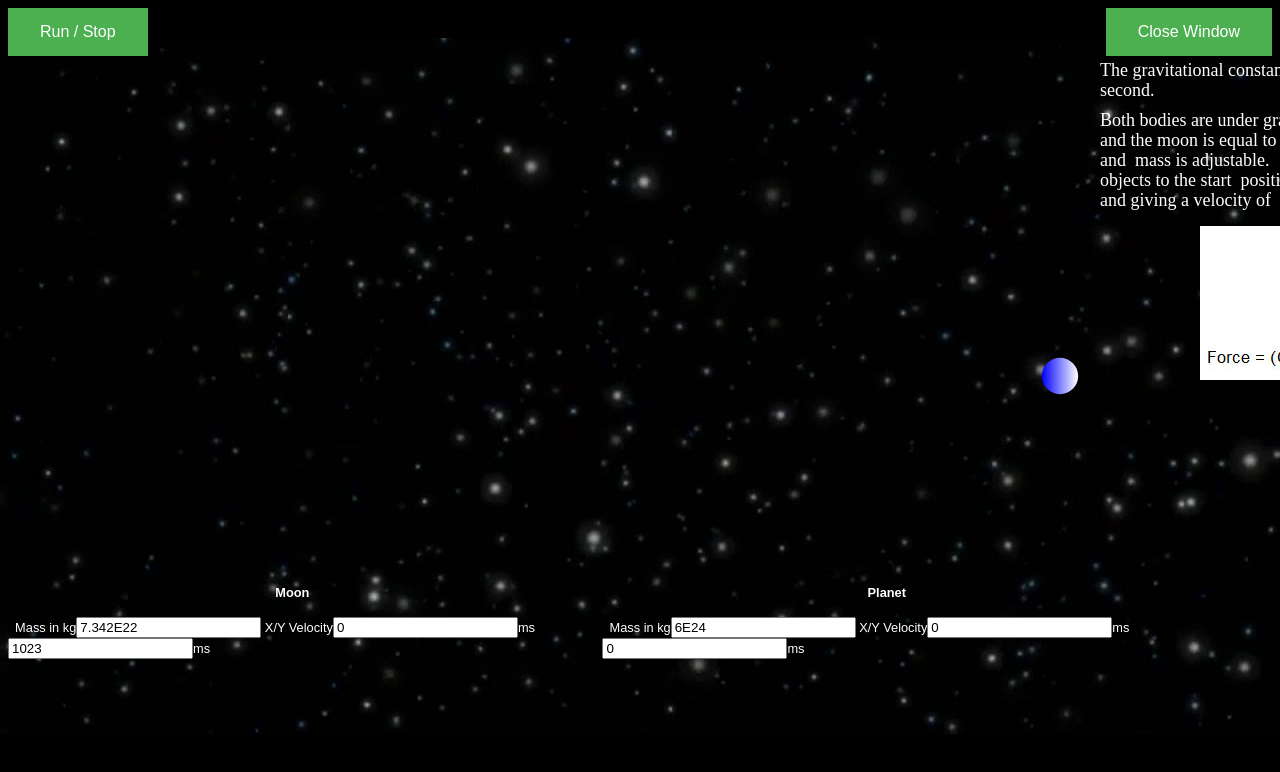
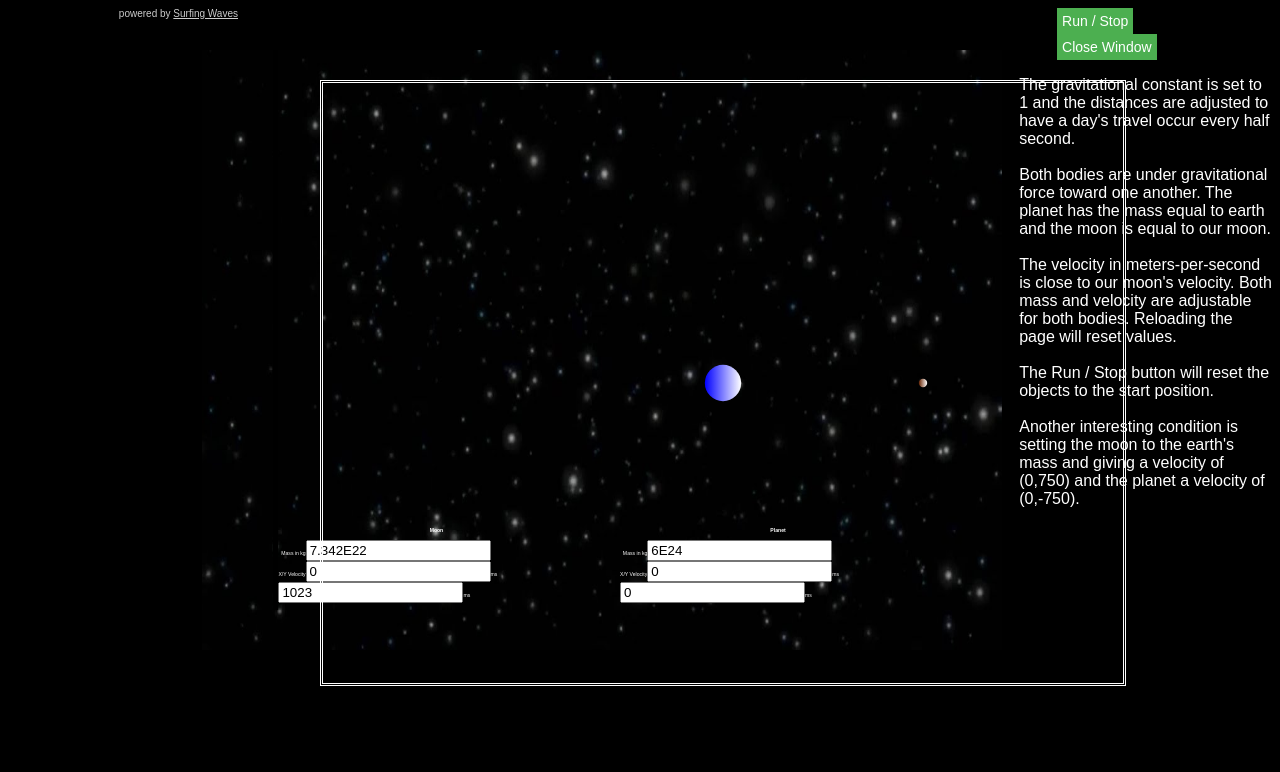
Before and after one commit to dickbrmly/Physics, a website: page gravitation/index.html in a window 1280 px wide. Drawn offline with Linux system fonts and the light colour scheme.

Commit message:
added volume items and made gravity screen smaller

```diff
--- a/gravitation/gravitation.css
+++ b/gravitation/gravitation.css
@@ -2,32 +2,55 @@ body {
     background-color: black;
     font-family: Arial, Helvetica, sans-serif;
     background-image: url('stars.jpg');
-    background-position-y: 3vw;
-    background-size: 100% 87%;
+   background-position-x: 42%;
+   background-position-y: 25%;
+    background-size: 800px 600px;
     background-repeat: no-repeat;
 }
 
-canvas {
+.left, .right {
+    margin-top: 0;
+    height: 47vw;
+    font-size: 1vw;
+}
+
+.left {
+    color: white;
+    border-right: 5px solid black;
+    float: left;
+    width: 21%;
+}
+
+.right {
+    color: white;
+    border-left: 5px solid black;
+    float: right;
+    margin-right: 0%;
+    width: 20%;
+}
+
+    canvas {
+        border-color:white;
+        border-style:double;
     position: absolute;
-    margin-top: 2vw;
-    left: 0%;
-    top: 0%;
+    left: 25%;
+    top: 10%;
 }
 
 .satellite {
-    font-size: 1vw;
+    font-size: 0.4vw;
    float:left;
     color: white;
-    width:45%;
+    width:25%;
     height: 2vw;
     margin-top: 40vw;
 }
 
 .planet {
    float:left;
-   font-size: 1vw;
+   font-size: 0.4vw;
     color: white;
-    width: 45%;
+    width: 25%;
     height: 2vw;
     margin-left: 2vw;
     margin-top:40vw;
@@ -35,13 +58,14 @@ canvas {
 
 .button {
     background-color: #4CAF50; /* Green */
+    margin-left: 15%;
     border: none;
     color: white;
-    padding: 15px 32px;
+    padding: 5px 5px;
     text-align: center;
     text-decoration: none;
     display: inline-block;
-    font-size: 16px;
+    font-size: 14px;
 }
 
 .button:hover {
--- a/gravitation/gravitation.js
+++ b/gravitation/gravitation.js
@@ -33,23 +33,7 @@ class item {
 }
 
 function gravitate() {
-    if (flag === false) {
-        ctx.font = "18px Times Newroman";
-
-        ctx.fillText("The gravitational constant is set to 1 and the distances adjusted to have a day's travel occur every half", 1100, 50);
-        ctx.fillText("second.", 1100, 70);
-        ctx.fillText("Both bodies are under gravitational force toward one another.  The planet has the mass equal to earth", 1100, 100);
-        ctx.fillText("and the moon is equal to our moon. The velocity in meters per second is close to our moon's velocity", 1100, 120);
-        ctx.fillText("and  mass is adjustable.   Reloading the page will reset values. The  Run / Stop  button will reset the", 1100, 140);
-        ctx.fillText("objects to the start  positions.  Another interesting condition is setting the moon to the  earth's  mass ", 1100, 160);
-        ctx.fillText("and giving a velocity of  (0,650) and the planet a velocity of (0,-650)", 1100, 180);
-        var img = new Image();
-        img.src = 'equations.jpg';
-        img.onload = function () {
-            ctx.drawImage(img, 1200, 200);
-        };
-        return;
-    }
+    if (flag === false) return;
     var distance = 100000000000 * Math.sqrt(Math.pow(parseFloat(planet.x) - parseFloat(meteor.x), 2) + Math.pow(parseFloat(planet.y) - parseFloat(meteor.y), 2));
     var angle = Math.atan2(meteor.y - planet.y, planet.x - meteor.x);
     var force = parseFloat(planet.mass) * parseFloat(meteor.mass) / Math.pow(parseFloat(distance), 2);
@@ -60,7 +44,7 @@ function gravitate() {
 
     var meteorAccel = force / parseFloat(meteor.mass);
 
-    ctx.clearRect(0, 0, 1915, 935);
+    ctx.clearRect(0, 0, 800, 600);
     meteor.move(parseFloat(meteor.x) + parseFloat(meteor.velocity.xSpeed), parseFloat(meteor.y) + parseFloat(meteor.velocity.ySpeed));
     planet.move(parseFloat(planet.x) + parseFloat(planet.velocity.xSpeed), parseFloat(planet.y) + parseFloat(planet.velocity.ySpeed));
 
@@ -70,15 +54,15 @@ function gravitate() {
     document.getElementById('velosityPy').value = planet.velocity.ySpeed * -648;
 
     if (distance <= [planet.radius + meteor.radius]) {
-        ctx.clearRect(0, 0, 1915, 935);
+        ctx.clearRect(0, 0, 800, 600);
         planet.move(parseFloat(planet.x) + parseFloat(planet.velocity.xSpeed), parseFloat(planet.y) + parseFloat(planet.velocity.ySpeed));
         window.cancelAnimationFrame(requestId);
     }
     else requestAnimationFrame(gravitate);
 }
 
-var meteor = new item(1300, 350, '#662200', document.getElementById('massMeteor').value, { xSpeed: document.getElementById('velosityMx').value, ySpeed: document.getElementById('velosityMy').value * -1.0 });
-var planet = new item(1060, 350, '#0000FF', document.getElementById('massPlanet').value, { xSpeed: document.getElementById('velosityPx').value, ySpeed: document.getElementById('velosityPy').value * -1.0 });
+var meteor = new item(600, 300, '#662200', document.getElementById('massMeteor').value, { xSpeed: document.getElementById('velosityMx').value, ySpeed: document.getElementById('velosityMy').value * -1.0 });
+var planet = new item(400, 300, '#0000FF', document.getElementById('massPlanet').value, { xSpeed: document.getElementById('velosityPx').value, ySpeed: document.getElementById('velosityPy').value * -1.0 });
 gravitate();
 
 function startStop() {
@@ -95,9 +79,9 @@ function startStop() {
     planet.mass = document.getElementById('massPlanet').value;
     planet.radius = Math.pow(parseFloat(planet.mass) / 1E21, 1 / 3);
 
-    meteor.x = 1300;
-    meteor.y = 350;
-    planet.x = 1060;
-    planet.y = 350;
+    meteor.x = 600;
+    meteor.y = 300;
+    planet.x = 400;
+    planet.y = 300;
     gravitate();
 }
--- a/gravitation/index.html
+++ b/gravitation/index.html
@@ -4,27 +4,59 @@
     <title>Gravitation</title>
 </head>
 <body>
-    <div>
-        <div style='text-align:left; float:left'>   <button class="button" onclick="startStop()">Run / Stop</button>   </div>
-        <div style='text-align:right'>   <button class="button" onclick="window.close()"> Close Window </button>   </div>
-        <canvas id='myCanvas' width='1915' height='800'>
+    <div class="left">
+        <!-- start sw-rss-feed code -->
+        <script type="text/javascript">
+            rssfeed_url = new Array();
+            rssfeed_url[0] = "https://www.aljazeera.com/xml/rss/all.xml";
+            rssfeed_frame_width = "77%";
+            rssfeed_frame_height = "100%";
+            rssfeed_scroll = "on";
+            rssfeed_scroll_step = "20";
+            rssfeed_target = "_blank";
+            rssfeed_title = "on";
+            rssfeed_title_name = "<center><font color = 'gray'>  Al Jazeera English </font></center>";
+            rssfeed_item_title_color = "ghostwhite";
+            rssfeed_font_size = "14";
+            rssfeed_font = "font-family:Archivo Narrow, Archivo Narrow, Archivo Narrow;";
+            rssfeed_cache = "5966e44f2779d1bb41f0ee6f9c1c21dd";
+        </script>
+        <script type="text/javascript" src="http://feed.surfing-waves.com/js/rss-feed.js"></script>
+        <div style="color:#ccc;font-size:10px; text-align:right; width:230px;">powered by <a href="https://surfing-waves.com" rel="noopener" target="_blank" style="color:#ccc;">Surfing Waves</a></div>
+    </div>
+
+        <canvas id='myCanvas' width='800' height='600'>
             Your browser does not support the canvas element.
         </canvas>
-    </div>
+
+
         <div class="row">
-
             <div class='satellite' column='1'>
                 <h4 style="text-align:center">Moon</h4>
-            <span>&nbsp; Mass in kg</span><input id='massMeteor' type="number" value='7.342E22'>
+                <span>&nbsp; Mass in kg</span><input id='massMeteor' type="number" value='7.342E22'><br />
                 <span>X/Y Velocity</span><input id='velosityMx' type='number' value='0'><span>ms</span>
                 <input id='velosityMy' type='number' value='1023'><span>ms</span>
             </div>
             <div class='planet' column='2'>
                 <h4 style="text-align:center">Planet</h4>
-            <span>&nbsp; Mass in kg</span><input id='massPlanet' type="number" value='6E24'>
+                <span>&nbsp; Mass in kg</span><input id='massPlanet' type="number" value='6E24'><br />
                 <span>X/Y Velocity</span><input id='velosityPx' type='number' value='0'><span>ms</span>
                 <input id='velosityPy' type='number' value='0'><span>ms</span>
             </div>
         </div>
+
+        <div class="right">
+            <button class="button" onclick="startStop()">Run / Stop</button>
+            <button class="button" onclick="window.close()"> Close Window </button>
+            <p style="font-size:16px">The gravitational constant is set to 1 and the distances are adjusted to have a day's travel occur every half second. <br /><br />
+            Both bodies are under gravitational force toward one another.  The planet has the mass equal to earth and the moon
+            is equal to our moon. <br /><br />The velocity in meters-per-second is close to our moon's velocity.  Both mass and velocity
+            are adjustable for both bodies. Reloading the page will reset values.<br /><br /> The  Run / Stop  button will reset the objects to the
+            start position.  <br /><br />Another interesting condition is setting the moon to the  earth's  mass and giving a velocity of  (0,750) and the planet
+            a velocity of (0,-750).
+            </p>
+
+        </div>
+
     <script src="gravitation.js"></script>
 </body>
```
Also changed, not shown: converter/index.html (+16 -1 lines), converter/volume.js (+43 -6 lines), index.html (+0 -1 lines). Lines whose indentation alone changed are shown as unchanged.
